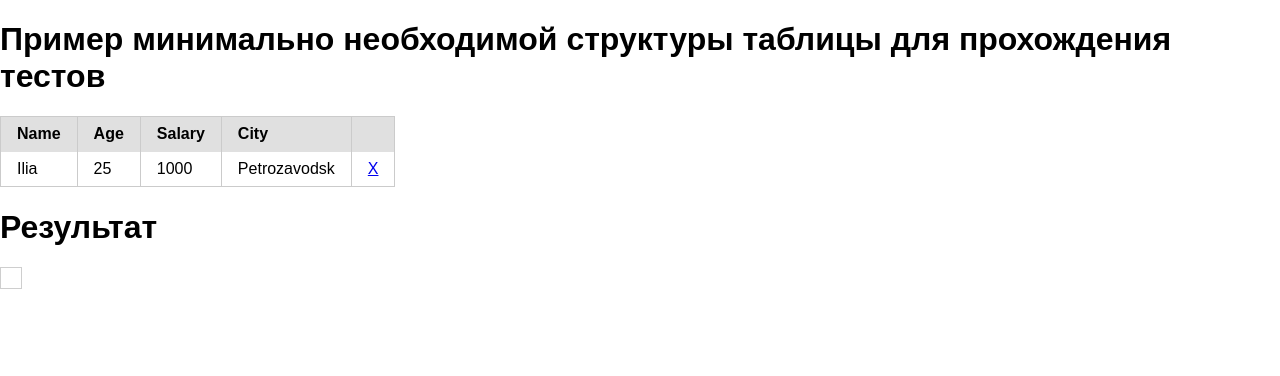
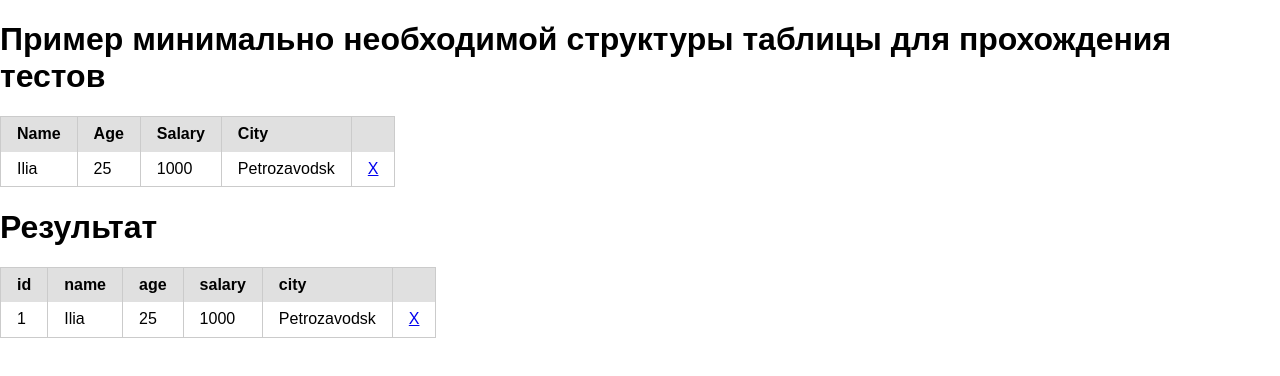
Before and after one commit to js-tasks-ru/js-20190212-4_yoshero, a website: page 10-module/1-task/index.html in a window 1280 px wide. Drawn offline with nearby package versions, Linux system fonts and the light colour scheme; files that its build step writes are made by us from their sources.

Commit message:
solved 10-1

```diff
--- a/10-module/1-task/index.html
+++ b/10-module/1-task/index.html
@@ -48,32 +48,13 @@
                 salary: 1000,
                 city: 'Petrozavodsk'
             },
-            {
-                id: 2,
-                name: 'Vasya',
-                age: 14,
-                salary: 1500,
-                city: 'Moscow'
-            },
-            {
-                id: 3,
-                name: 'Ivan',
-                age: 22,
-                salary: 100,
-                city: 'Bryansk'
-            },
-            {
-                id: 4,
-                name: 'Petya',
-                age: 45,
-                salary: 990,
-                city: 'Chita'
-            }
+
         ];
 
         let table = new ClearedTable(rows);
         document.querySelector('.result').appendChild(table.el);
 
+
     </script>
 </body>
 </html>
--- a/10-module/1-task/index.js
+++ b/10-module/1-task/index.js
@@ -20,15 +20,75 @@
 
         constructor(data) {
             this.el = document.createElement('table');
+            this.el.classList.add("pure-table")
+            this.el.innerHTML =  createTable(data)
             this.data = data;
+            this.el.onclick = el =>{
+
+                    if(  el.target.nodeName !== 'A' ) {
+                        return
+                    }
+                    let tr = el.target.parentElement.parentElement
+                    let id = +tr.cells[0].textContent
+                    tr.remove()
+
+                    this.onRemoved(id)
+
+
+            }
         }
 
         /**
-         * Метод который выщывается после удалении строки
+         * Метод который вызывается после удалении строки
          * @param {number} id - идентификатор удаляемого пользователя
          */
-        onRemoved(id) {}
+        onRemoved(id) {
+            console.log(`Из таблицы удален пользователь ${id}`)
+
+
+        }
+
     }
+    function createTable(items) {
+
+        let thead = '<thead class = "table__header">'
+
+        thead +=  '<tr class = "table__row table__row_header">'
+        for ( const key in items[ 0 ] ){
+            thead +=  `<td class = "table__cell table__cell_header">${key}</td>`
+        }
+        thead += '<td></td></tr> </thead>'
+
+        let tbody = `<tbody class = "table__body">`
+        for ( let i = 0; i < items.length; i++ ){
+            tbody += '<tr class = "table__row table__row_body">'
+            for ( const key in items[ i ] ){
+                tbody +=  `<td class = "table__cell table__cell_body">${items[ i ][key]}</td>`
+            }
+
+            tbody += `<td><a href="#delete">X</a></td </tr>`
+        }
+
+        tbody += `</tbody>`
+
+        return thead + tbody
+    }
+
+
+
+    let table = new ClearedTable([{
+        id: 1,
+        name: 'Ilia',
+        age: 25,
+        salary: '1000',
+        city: 'Petrozavods'
+    }]);
+    console.log(table);
+
+    table.el.querySelector('a').dispatchEvent(new Event('click', {bubbles: true}));
+    console.log(table);
+    console.log('check',table.el.querySelectorAll('tbody tr').length)
+
 
     window.ClearedTable = ClearedTable;
 })();
```
